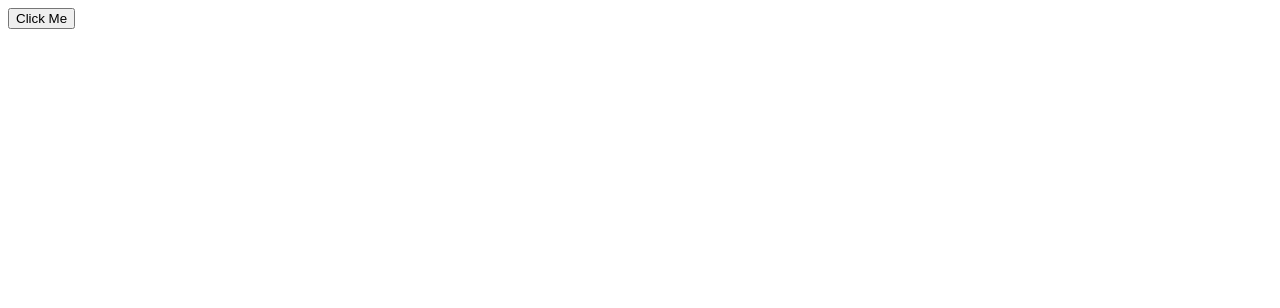
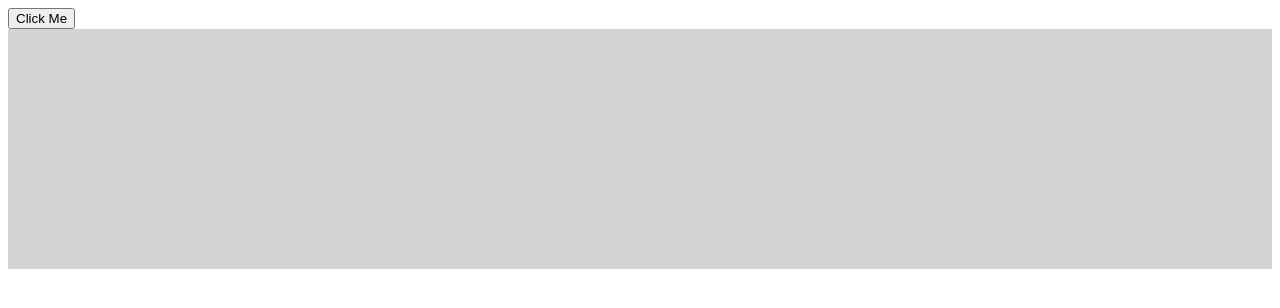
Before and after one commit to tzits/scramble, a plain HTML site: page index.html in a window 1280 px wide. Drawn offline with nearby package versions, Linux system fonts and the light colour scheme.

Commit message:
container --> tables

```diff
--- a/index.html
+++ b/index.html
@@ -8,7 +8,7 @@
 </head>
 <body>
 	<button id="demo" onclick="createCard()">Click Me</button>
-	<div class="container" id="cont1"></div>
+	<div class="container" id="cont1"></div><br>
 	<div class="container" id="cont2"></div>
 </body>
 </html>
--- a/style.css
+++ b/style.css
@@ -2,12 +2,14 @@ h1 {
 	color:red;
 }
 
+#cont1 {
+	background-color: lightgrey;
+}
+
 .card {
 	padding: 10px;
-	width: 800px;
-	height: 500px;
 	background-color: red;
-/*	position: relative;*/
+	position: relative;
 	margin: 3px;
 	border-radius: 5px;
 	margin-top: 10px;
@@ -18,8 +20,11 @@ h1 {
 }
 
 .container {
-/*	position: fixed;*/
+
 	margin-top: 50px;
-	width: 100%;
+	width: 100vw;
 	height: 30vh;
+	text-align: center;
+	vertical-align: middle;
+	display: table-cell;
 }
```
